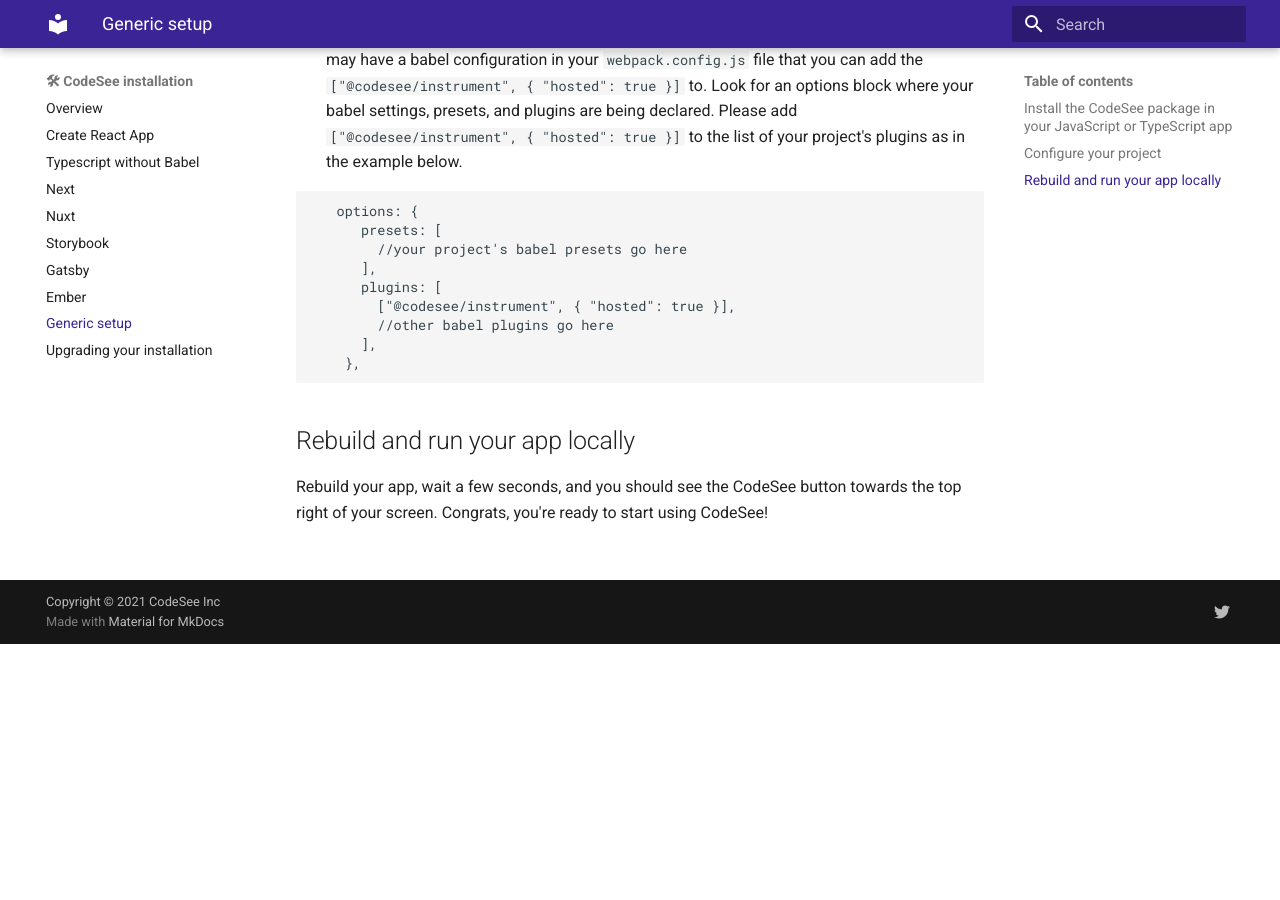
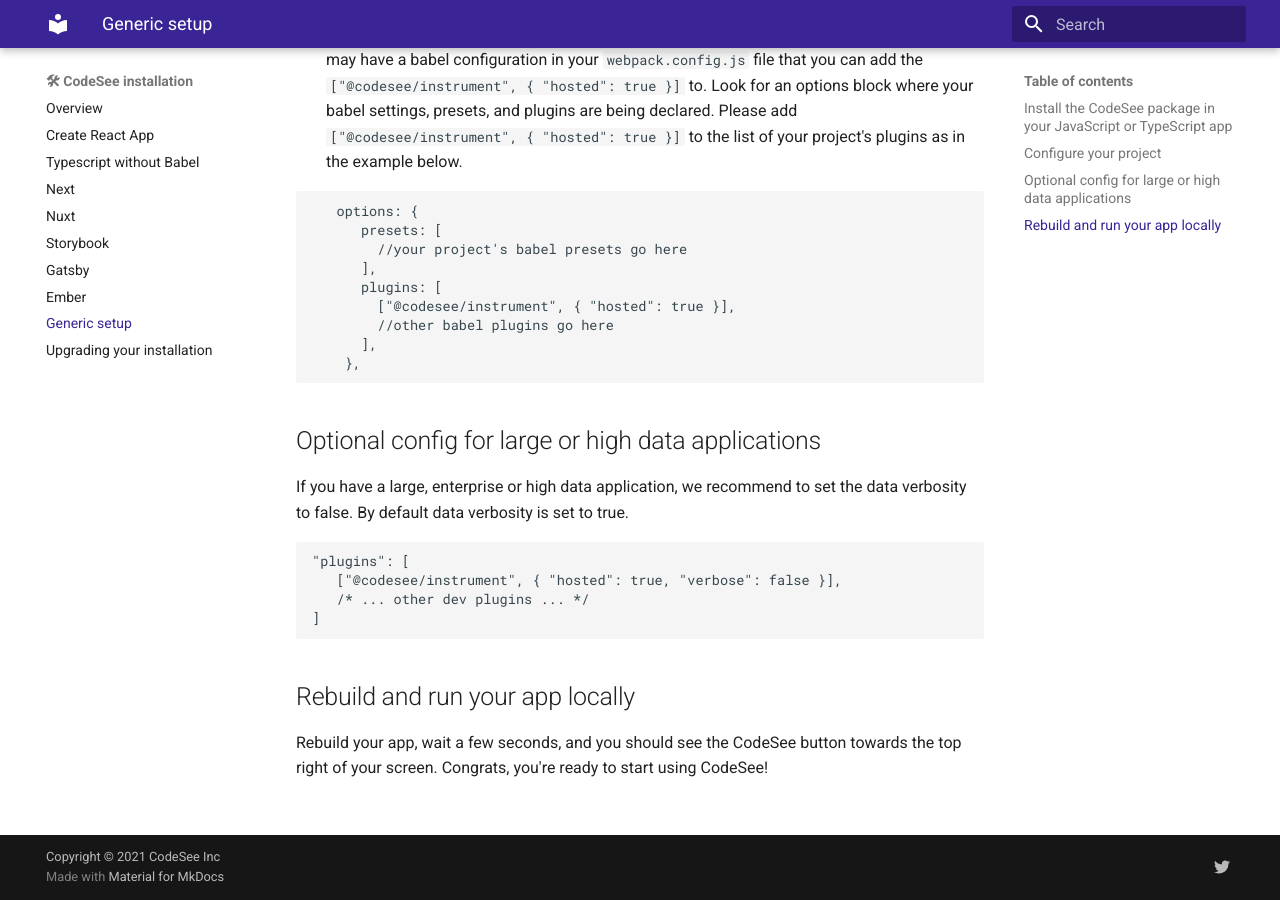
Before and after one commit to Codesee-io/docs, an MkDocs documentation site: the page built from docs/install/setup-generic.md, in a window 1280 px wide and 900 px high, scrolled down 912 px. Built offline with MkDocs 1.6.1 and Material for MkDocs 9.7.7, drawn with Linux system fonts in a browser that asks for light colours; comment, search, counter and statistics services are not loaded; before the commit the page ends 1556 px from its top, so only the background shows below that.

Commit message:
restored opt config large

````diff
--- a/docs/install/setup-generic.md
+++ b/docs/install/setup-generic.md
@@ -1,4 +1,5 @@
 # Generic setup instructions
+
 Follow these instructions if your project doesn't use one of the other specific environments listed.
 
 --8<-- "snippets/install-first-step.md"
@@ -31,4 +32,15 @@ If your project doesn’t include a babel config file (e.g. `.babelrc` or `babel
     },
 ```
 
+## Optional config for large or high data applications
+
+If you have a large, enterprise or high data application, we recommend to set the data verbosity to false. By default data verbosity is set to true.
+
+```
+"plugins": [
+   ["@codesee/instrument", { "hosted": true, "verbose": false }],
+   /* ... other dev plugins ... */
+]
+```
+
 --8<-- "snippets/install-last-step-rebuild.md"
````
